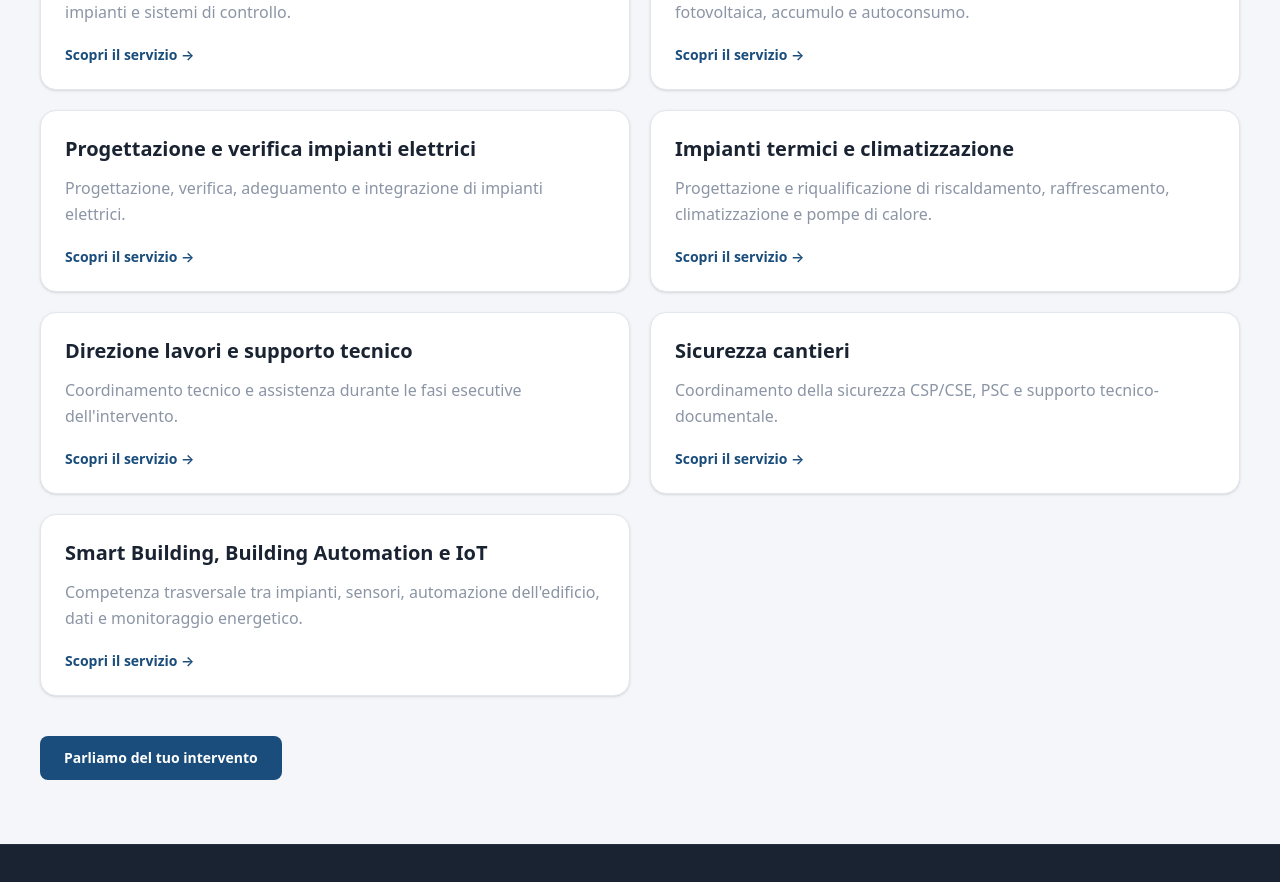
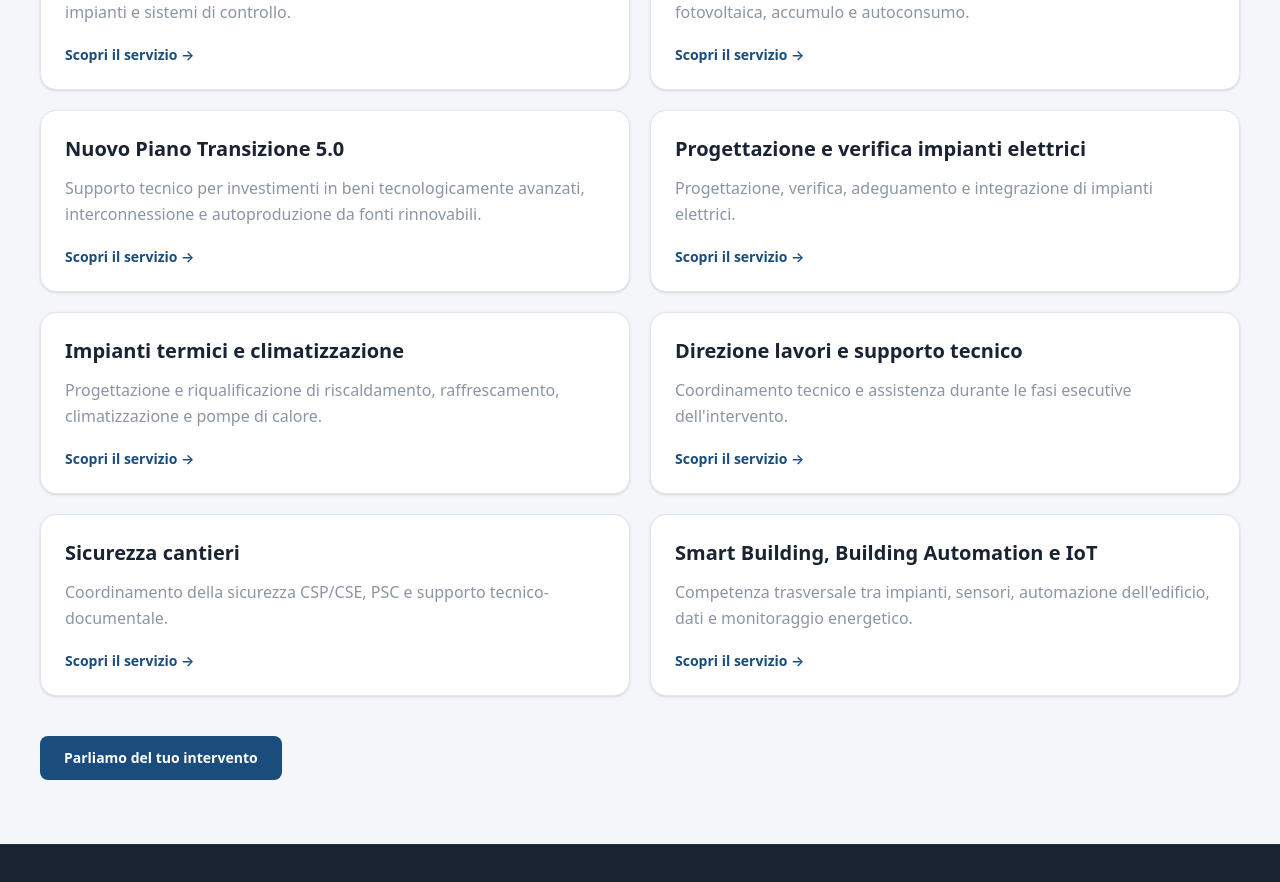
Before and after one commit to Mujyarugamba/ingegneri-co, a Next.js app: page /servizi/ingegneria-edilizia-energia in a window 1280 px wide. Shown: the part 1280-2162 px from the top of the page. Built offline with nearby package versions, Linux system fonts and the light colour scheme.

Commit message:
Aggiunge Transizione 5.0 all'ecosistema energia

```diff
--- a/src/app/servizi/ingegneria-edilizia-energia/page.tsx
+++ b/src/app/servizi/ingegneria-edilizia-energia/page.tsx
@@ -20,6 +20,7 @@ const services = [
   { title: "Diagnosi energetiche", description: "Analisi dei consumi e individuazione delle opportunità di miglioramento energetico.", href: "/servizi/diagnosi-energetiche" },
   { title: "Efficientamento energetico", description: "Dalla diagnosi alla definizione di interventi coordinati su involucro, impianti e sistemi di controllo.", href: "/servizi/efficientamento-energetico" },
   { title: "Fotovoltaico e sistemi di accumulo", description: "Dimensionamento, progettazione e integrazione di produzione fotovoltaica, accumulo e autoconsumo.", href: "/servizi/fotovoltaico" },
+  { title: "Nuovo Piano Transizione 5.0", description: "Supporto tecnico per investimenti in beni tecnologicamente avanzati, interconnessione e autoproduzione da fonti rinnovabili.", href: "/servizi/transizione-5-0" },
   { title: "Progettazione e verifica impianti elettrici", description: "Progettazione, verifica, adeguamento e integrazione di impianti elettrici.", href: "/servizi/impianti-elettrici" },
   { title: "Impianti termici e climatizzazione", description: "Progettazione e riqualificazione di riscaldamento, raffrescamento, climatizzazione e pompe di calore.", href: "/servizi/impianti-termici-climatizzazione" },
   { title: "Direzione lavori e supporto tecnico", description: "Coordinamento tecnico e assistenza durante le fasi esecutive dell'intervento.", href: "/servizi/direzione-lavori" },
```
